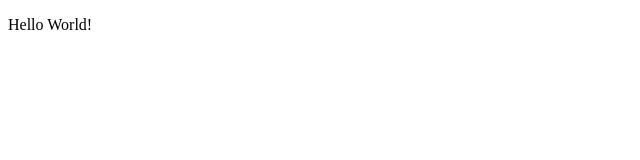
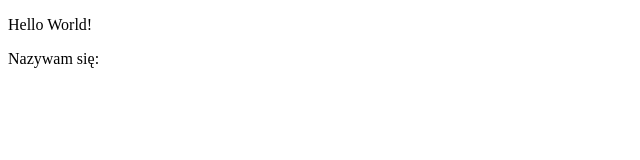
Before and after one commit to Snapee94/GitTutorial, a plain HTML site: page index.html in a window 1280 px wide. Shown: the full height of the page, 0-640 px from the left. Drawn offline with Linux system fonts and the light colour scheme.

Commit message:
Mała zmiana

```diff
--- a/index.html
+++ b/index.html
@@ -9,6 +9,7 @@
 
 <body>
     <p>Hello World!</p>
+    <p>Nazywam się: </p>
 </body>
 
 </html>
```
